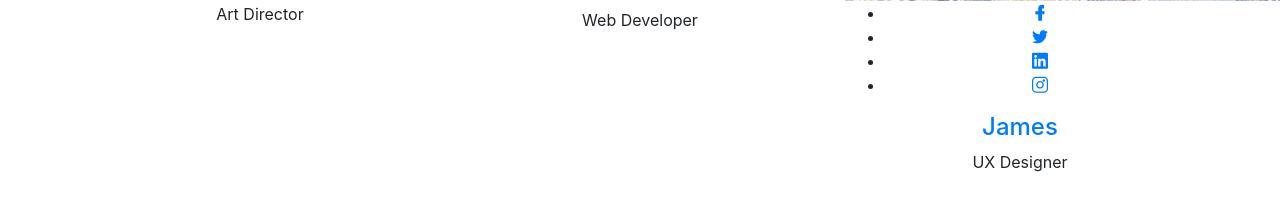
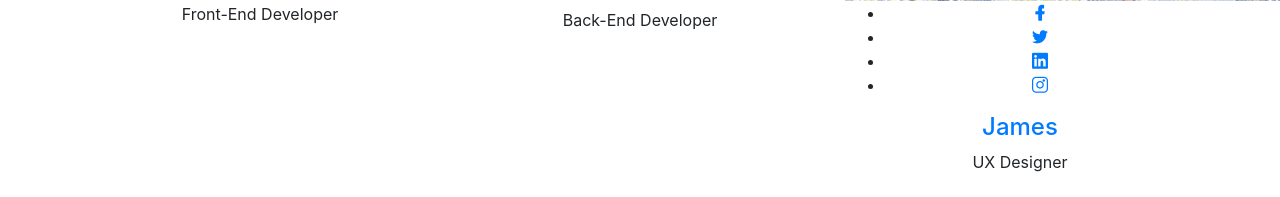
Before and after one commit to Deuce15/tbk, a Django app: page / in a window 1280 px wide; the page is wider, and only the part inside the window is pictured. Shown: the part 5274-5471 px from the top of that part. Run offline with Django 4.2, Linux system fonts and the light colour scheme; some libraries are stand-ins or nearby versions.

Commit message:
Developer title

```diff
--- a/website/templates/home.html
+++ b/website/templates/home.html
@@ -761,7 +761,7 @@
                                 </ul>
                             </div>
                             <h4 class="team-name"><a href="#">Paul</a></h4>
-                            <span class="sub-title">Art Director</span>
+                            <span class="sub-title">Front-End Developer</span>
                         </div>
                     </div> <!-- single team -->
                 </div>
@@ -780,7 +780,7 @@
                                 </ul>
                             </div>
                             <h4 class="team-name"><a href="#">Isaiah</a></h4>
-                            <span class="sub-title">Web Developer</span>
+                            <span class="sub-title">Back-End Developer</span>
                         </div>
                     </div> <!-- single team -->
                 </div>
```
